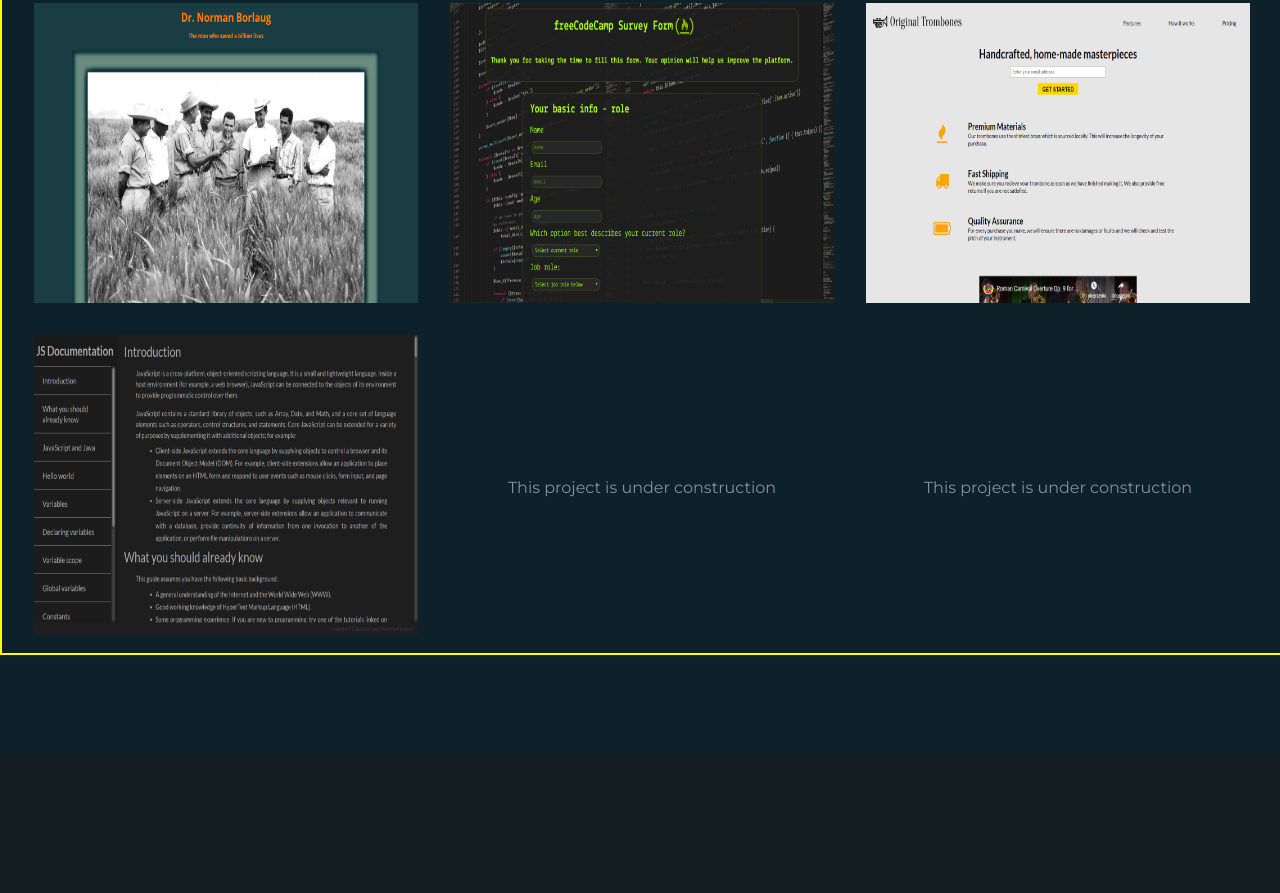
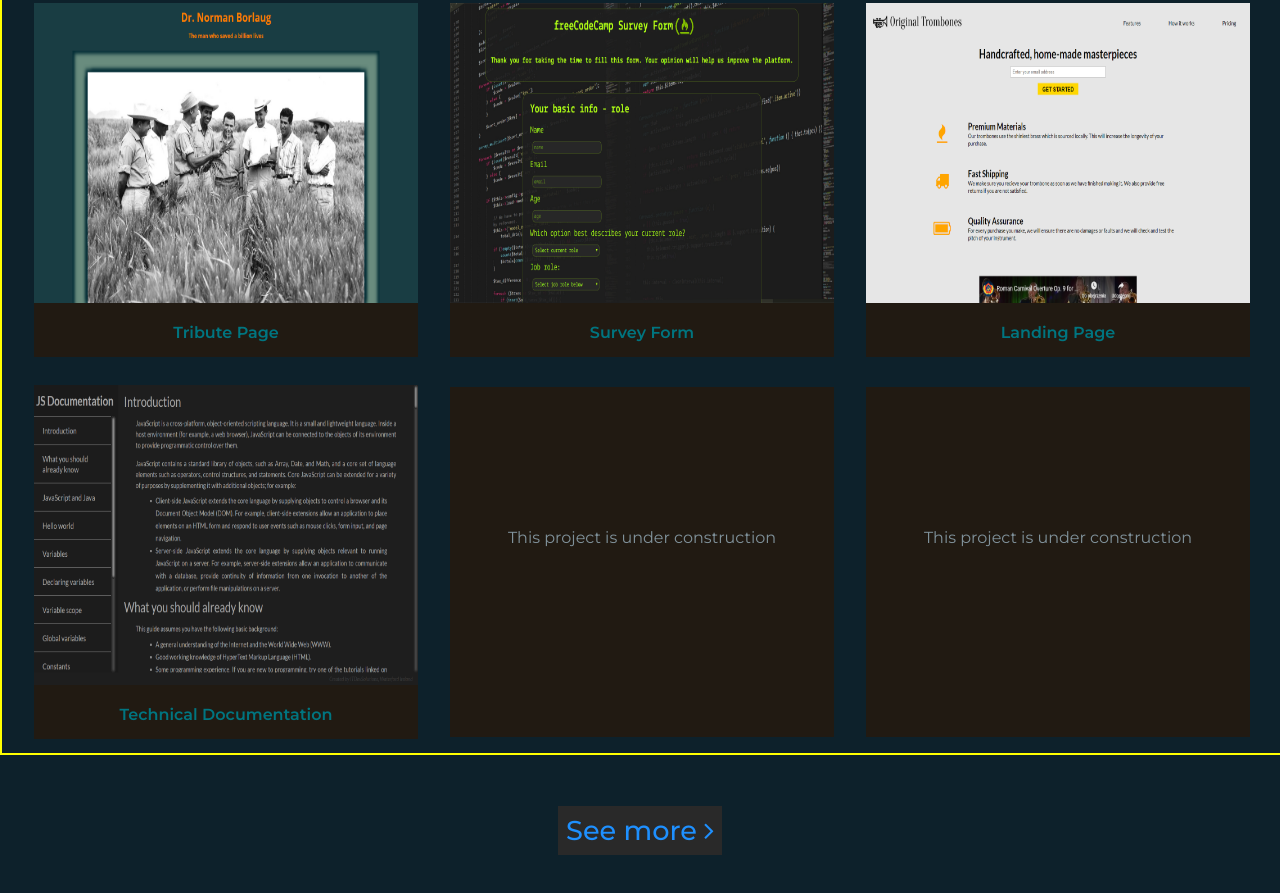
Before and after one commit to DariuszKostrzewski/Personal-Portfolio-Page, a plain HTML site: page index.html in a window 1280 px wide. Shown: the part 963-1856 px from the top of the page. Drawn offline with Linux system fonts and the light colour scheme.

Commit message:
added <figure> and btn

```diff
--- a/css/style.css
+++ b/css/style.css
@@ -20,18 +20,27 @@ body {
 #menu {
     display: flex;
     flex-direction: row;
-    justify-content: space-around;
+    justify-content: flex-end;
     width: 50%;
+    height: 80px;
     margin: auto 0 auto auto;
+    padding-right: 1em;
     list-style: none;
 }
 
-
 .nav-link, .nav-link:link, .nav-link:active, .nav-link:hover, .nav-link:visited {
+    display: flex;
+    justify-content: center;
+    align-items: center;
     text-decoration: none;
     font-size: 1.3em;
     font-weight: 500;
+    padding: 0 1em;
     color: #80929B;
+}
+
+.nav-link:hover {
+    background-color: #007580;
 }
 
 #welcome-section {
@@ -104,9 +113,10 @@ hr {
     flex-direction: column;
     justify-content: center;
     align-items: center;
-    height: 300px;
+    height: 350px;
     width: 100%;
     margin: 0;
+    background-color:#211a12;
 }
 
 .project-img {
@@ -119,9 +129,38 @@ hr {
     color: #80929B;
 }
 
-#click-more {
+.caption {
+    display: flex;
+    justify-content: center;
+    align-items: center;
+    height: 50px;
+    color: #007580;
+    font-weight: 600;
+    background-color:#211a12;
+}
+
+#show-more {
+    display: flex;
     order: 3;
-    height: 100px;
+    justify-content: center;
+    align-items: center;
+    height: 150px;
+    color: #80929B;
+}
+
+#btn {
+    font-size: 1.7em;
+    text-decoration: none;
+    font-weight: 500;
+    padding: 8px;
+    color: dodgerblue;
+    background-color: #292929;
+}
+
+#btn:hover {
+    transform: scale(1.1);
+    color: #292929;
+    background-color: dodgerblue;
 }
 
 #contact {
--- a/index.html
+++ b/index.html
@@ -4,6 +4,7 @@
     <meta charset="UTF-8">
     <meta name="viewport" content="width=device-width, initial-scale=1.0">
     <link href="https://fonts.googleapis.com/css?family=Montserrat:400,400i,500,500i,600,600i,700,800,900&display=swap" rel="stylesheet">
+    <link rel="stylesheet" href="https://cdnjs.cloudflare.com/ajax/libs/font-awesome/4.7.0/css/font-awesome.min.css">
     <link rel="stylesheet" href="css/style.css">
     <title>Project - Personal Portfolio Webpage</title>
 </head>
@@ -13,9 +14,9 @@
 
         <nav id="navbar">
             <ul id="menu">
-                <li><a class="nav-link" href="#welcome-section">About</a></li>
-                <li><a class="nav-link" href="#projects">Projects</a></li>
-                <li><a class="nav-link" href="#contact">Contact</a></li>
+                <a class="nav-link" href="#welcome-section"><li>About</li></a>
+                <a class="nav-link" href="#projects"><li>Projects</li></a>
+                <a class="nav-link" href="#contact"><li>Contact</li></a>
             </ul>
         </nav>
 
@@ -34,17 +35,46 @@
 
             <div id="showroom">
 
-                <div class="project"><a class="link" href="https://codepen.io/dariuszkostrzewski/full/yLyEvWw" target="_blank"><img class="project-img" src="img/TributePage.png" alt="Dr. Norman Borlaug - Tribute Page"></a></div>
-                <div class="project"><a class="link" href="https://codepen.io/dariuszkostrzewski/full/MWYdwgX" target="_blank"><img class="project-img" src="img/SurveyForm.png" alt="Survey Page"></a></div>
-                <div class="project"><a class="link" href="https://codepen.io/dariuszkostrzewski/full/OJVXJEa" target="_blank"><img class="project-img" src="img/LandingPage.png" alt="Landing Page"></a></div>
-                <div class="project"><a class="link" href="https://codepen.io/dariuszkostrzewski/full/qBdXGga" target="_blank"><img class="project-img" src="img/TechDocPage.png" alt="Technical Documentation Page"></a></div>
-                <div class="project"><a class="link" href="#">This project is under construction</a></div>
-                <div class="project"><a class="link" href="#">This project is under construction</a></div>
+                <figure class="project">
+                    <a class="link" href="https://codepen.io/dariuszkostrzewski/full/yLyEvWw" target="_blank"><img class="project-img" src="img/TributePage.png" alt="Dr. Norman Borlaug - Tribute Page">
+                        <figcaption class="caption">Tribute Page</figcaption>
+                    </a>
+                </figure>
+
+                <figure class="project">
+                    <a class="link" href="https://codepen.io/dariuszkostrzewski/full/MWYdwgX" target="_blank"><img class="project-img" src="img/SurveyForm.png" alt="Survey Page">
+                        <figcaption class="caption">Survey Form</figcaption>
+                    </a>
+                </figure>
+
+                <figure class="project">
+                    <a class="link" href="https://codepen.io/dariuszkostrzewski/full/OJVXJEa" target="_blank"><img class="project-img" src="img/LandingPage.png" alt="Landing Page">
+                        <figcaption class="caption">Landing Page</figcaption>
+                    </a>
+                </figure>
+
+                <figure class="project">
+                    <a class="link" href="https://codepen.io/dariuszkostrzewski/full/qBdXGga" target="_blank"><img class="project-img" src="img/TechDocPage.png" alt="Technical Documentation Page">
+                        <figcaption class="caption">Technical Documentation</figcaption>
+                    </a>
+                </figure>
+
+                <figure class="project">
+                    <a class="link" href="#">This project is under construction
+                        <figcaption class="caption"></figcaption>
+                    </a>
+                </figure>
+
+                <figure class="project">
+                    <a class="link" href="#">This project is under construction
+                        <figcaption class="caption"></figcaption>
+                    </a>
+                </figure>
 
             </div>
 
-            <div id="click-more">
-
+            <div id="show-more">
+                <a id="btn" href="#">See more <i class="fa fa-angle-right"></i></a>
             </div>
 
         </section>
```
